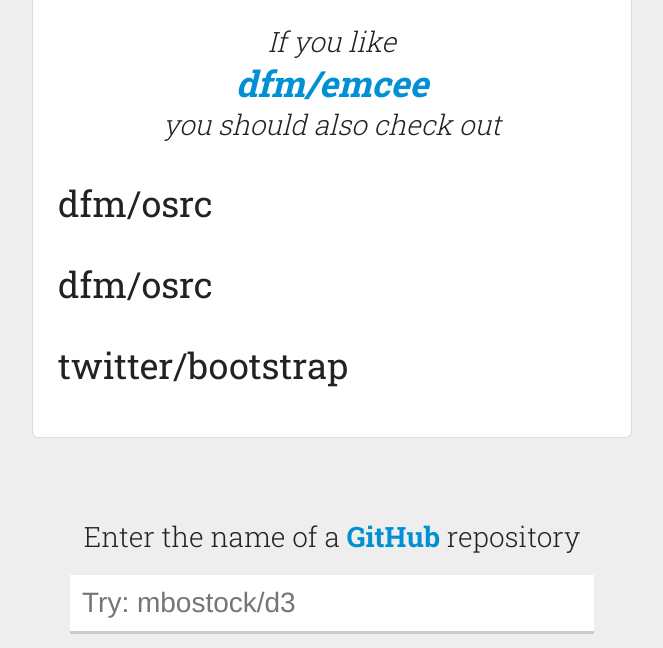
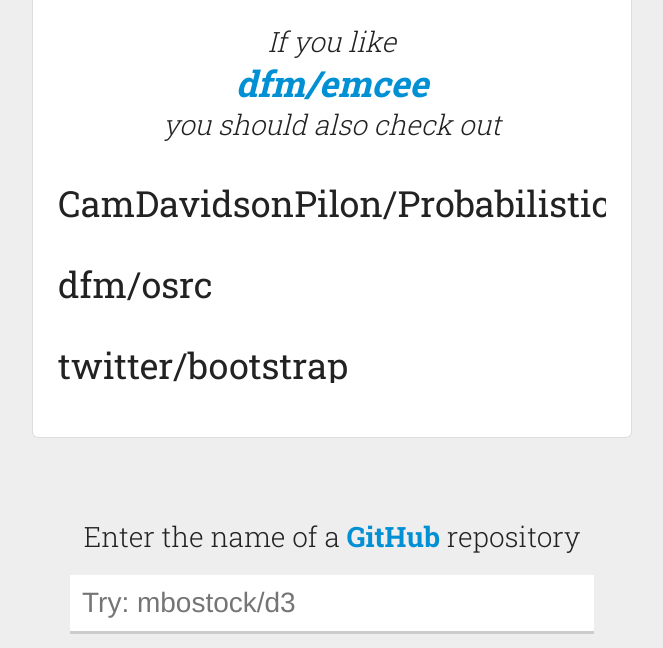
Before and after one commit to dfm/ghcf, a Flask app: page / in a window 1280 px wide. Shown: the part 76-724 px from the top of the page, without its empty margins (308-971 px from the left). Run offline with Flask 2, Linux system fonts and the light colour scheme; some web fonts are replaced.

Commit message:
overflow tests

```diff
--- a/repos/find.py
+++ b/repos/find.py
@@ -20,8 +20,8 @@
     # Check the cache.
     values = rdb.zrevrange("ghcf:cache:{0}".format(reponame), 0, N-1,
                            withscores=True)
-    # if len(values):
-    #     return values
+    if len(values):
+        return values
 
     # Find the users that have interacted with the requested repository.
     userlist = rdb.zrevrange("ghcf:repo:{0}".format(reponame), 0, nusers)
--- a/repos/templates/index.html
+++ b/repos/templates/index.html
@@ -133,6 +133,9 @@
         .reponame {
             cursor: pointer;
             font-weight: 400;
+            white-space: nowrap;
+            overflow: hidden;
+            text-overflow: clip;
         }
 
         .ghbutton {
@@ -165,7 +168,7 @@
             </div>
             <ul>
                 <li>
-                    <div class="reponame">dfm/osrc</div>
+                    <div class="reponame">CamDavidsonPilon/Probabilistic-Programming-and-Bayesian-Methods-for-Hackers</div>
                     <div class="ghbutton"><a href="">View on GitHub</a></div>
                 </li>
                 <li>
```
